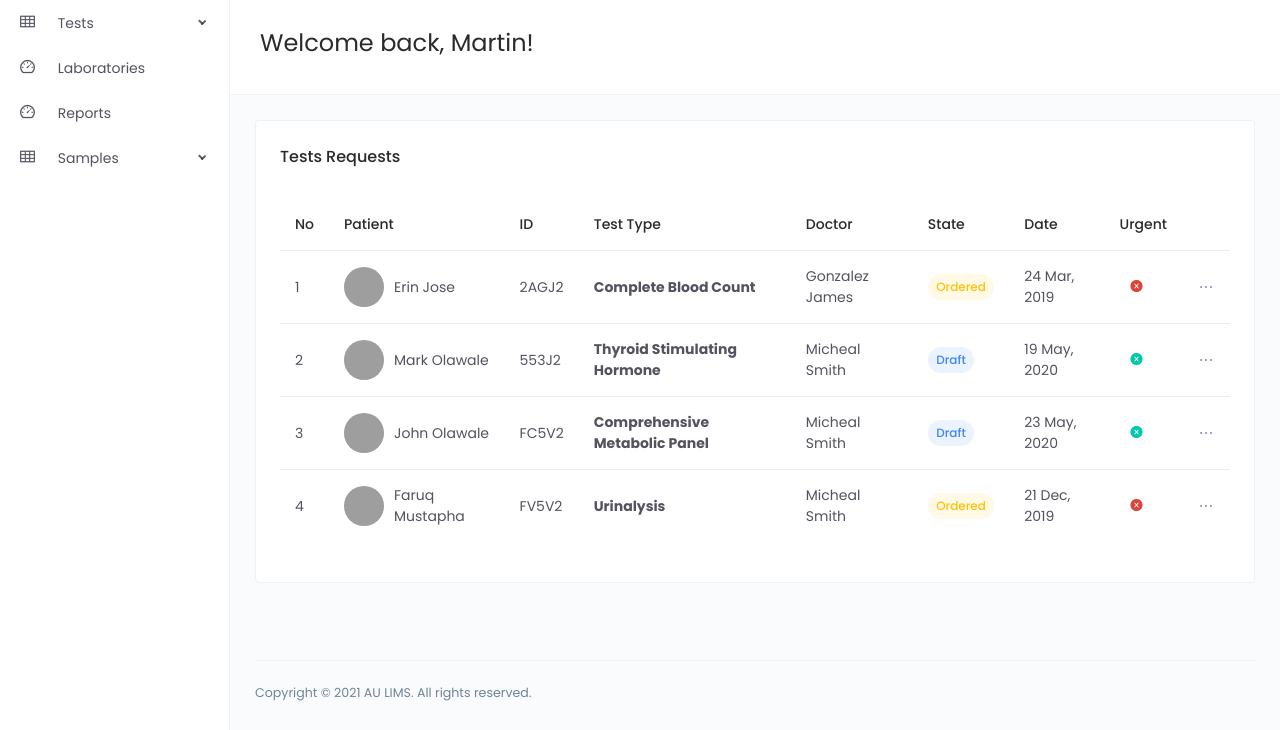
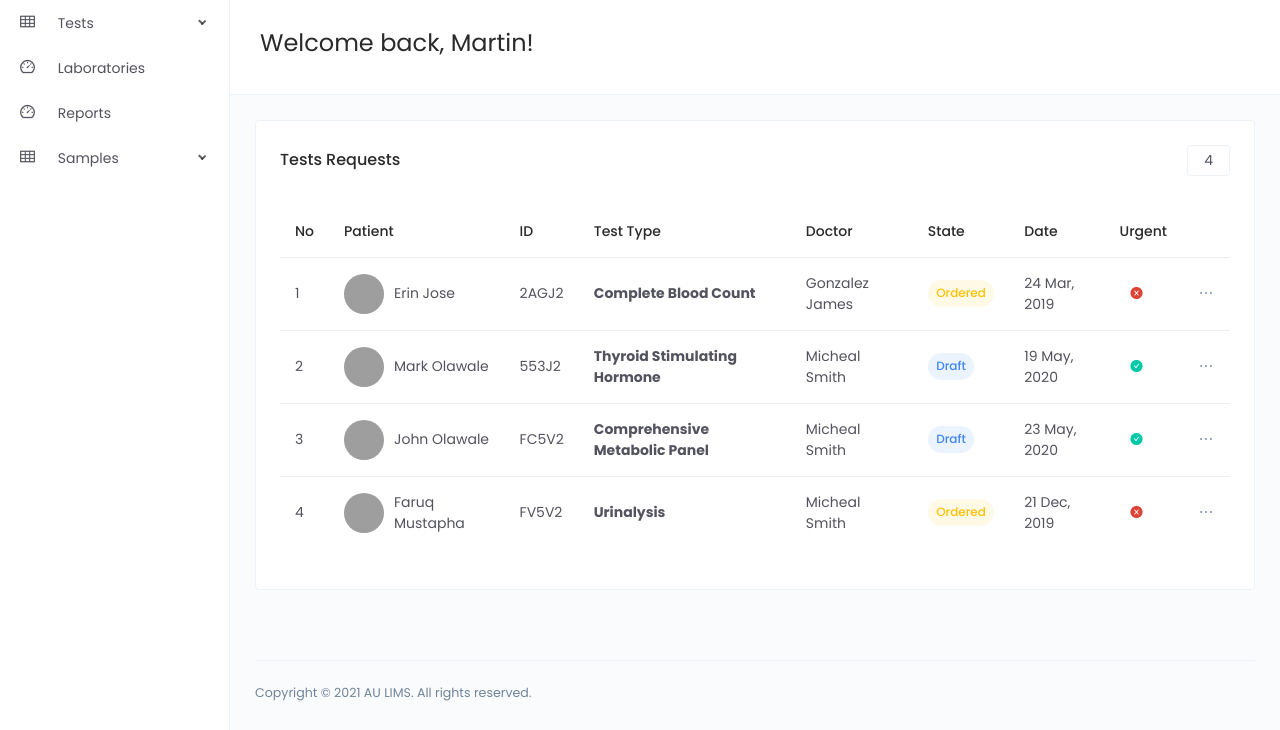
Before and after one commit to Kolaposki/LIMS, a Django app: page /test-requests/ in a window 1280 px wide. Shown: the part 70-800 px from the top of the page. Run offline with Django 3.2, Linux system fonts and the light colour scheme; a user stored in the database is signed in; parts of the project's set-up code (start-up, migrations or seed data) failed here and were passed over; some libraries are stand-ins or nearby versions; grey boxes are pictures that could not be loaded.

Commit message:
:sparkles: :hammer: Refactor templates

```diff
--- a/templates/laboratories.html
+++ b/templates/laboratories.html
@@ -85,7 +85,7 @@
                             <p class="m-b-20">This laboratory study immune products such as antibodies produced by the
                                 body in response to foreign material...</p>
                             <div class="d-flex align-items-center justify-content-between">
-                                <p class="m-b-0 text-dark font-weight-semibold font-size-15">70 Tests</p>
+                                <p class="m-b-0 text-dark font-weight-semibold font-size-15">0 Tests</p>
 
                             </div>
                         </div>
@@ -101,7 +101,7 @@
                             <p class="m-b-20">This laboratory treats the essential nature of disease, especially the
                                 structural and functional changes in tissues...</p>
                             <div class="d-flex align-items-center justify-content-between">
-                                <p class="m-b-0 text-dark font-weight-semibold font-size-15">70 Tests</p>
+                                <p class="m-b-0 text-dark font-weight-semibold font-size-15">10 Tests</p>
 
                             </div>
                         </div>
@@ -117,7 +117,7 @@
                             <p class="m-b-20">In this laboratory, a skilled cytotechnologist examines human cells under
                                 the microscope, looking for...</p>
                             <div class="d-flex align-items-center justify-content-between">
-                                <p class="m-b-0 text-dark font-weight-semibold font-size-15">70 Tests</p>
+                                <p class="m-b-0 text-dark font-weight-semibold font-size-15">2 Tests</p>
 
                             </div>
                         </div>
--- a/templates/reports.html
+++ b/templates/reports.html
@@ -16,7 +16,7 @@
                     <div class="d-flex justify-content-between align-items-center">
                         <h5 class="mb-0">Test Reports</h5>
                         <div>
-                            {#                            <a href="" class="btn btn-default btn-sm">View All</a>#}
+                                                        <a href="#" class="btn btn-default btn-sm">3</a>
                         </div>
                     </div>
                     <div class="table-responsive m-t-30" style="min-height: 345px;">
--- a/templates/test-requests.html
+++ b/templates/test-requests.html
@@ -16,7 +16,7 @@
                     <div class="d-flex justify-content-between align-items-center">
                         <h5 class="mb-0">Tests Requests</h5>
                         <div>
-                            {#                            <a href="" class="btn btn-default btn-sm">View All</a>#}
+                                                        <a href="#" class="btn btn-default btn-sm">4</a>
                         </div>
                     </div>
                     <div class="table-responsive m-t-30" style="min-height: 345px;">
@@ -82,7 +82,7 @@
                                 <td>19 May, 2020</td>
                                 <td>
                                     <div class="m-l-10">
-                                        <i class="anticon anticon-close-o text-success"></i>
+                                        <i class="anticon anticon-check-o text-success"></i>
                                     </div>
                                 </td>
 
@@ -110,7 +110,7 @@
                                 <td>23 May, 2020</td>
                                 <td>
                                     <div class="m-l-10">
-                                        <i class="anticon anticon-close-o text-success"></i>
+                                        <i class="anticon anticon-check-o text-success"></i>
                                     </div>
                                 </td>
 
```
Also changed, not shown: templates/all-tests.html (+5 -2 lines).
